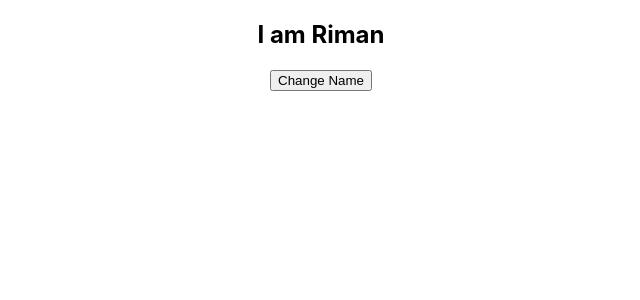
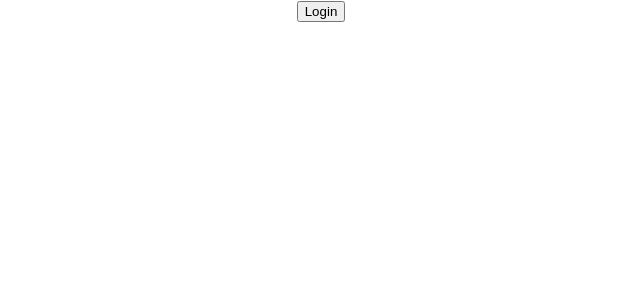
Before and after one commit to Sujon-Ahmed/practice-react, a React (Create React App) app: page / in a window 1280 px wide. Shown: the top 300 px of the page, without its empty margins (319-959 px from the left). Built offline with nearby package versions, Linux system fonts and the light colour scheme.

Commit message:
Conditional Return if else

```diff
--- a/src/App.js
+++ b/src/App.js
@@ -1,11 +1,11 @@
 import "./App.css";
-import SetStateExample from "./components/SetStateExample";
+import Condition from "./components/Condition";
 
 function App() {
   return (
     <div className="App">
       <div>
-        <SetStateExample />
+      <Condition/>
       </div>
     </div>
   );
--- /dev/null
+++ b/src/components/Condition.js
@@ -0,0 +1,15 @@
+import React from "react";
+
+class Condition extends React.Component {
+  constructor() {
+    super();
+    this.state = {
+      login: false,
+    };
+  }
+  render() {
+    return this.state.login ? <button>Logout</button> : <button>Login</button>;
+  }
+}
+
+export default Condition;
```
